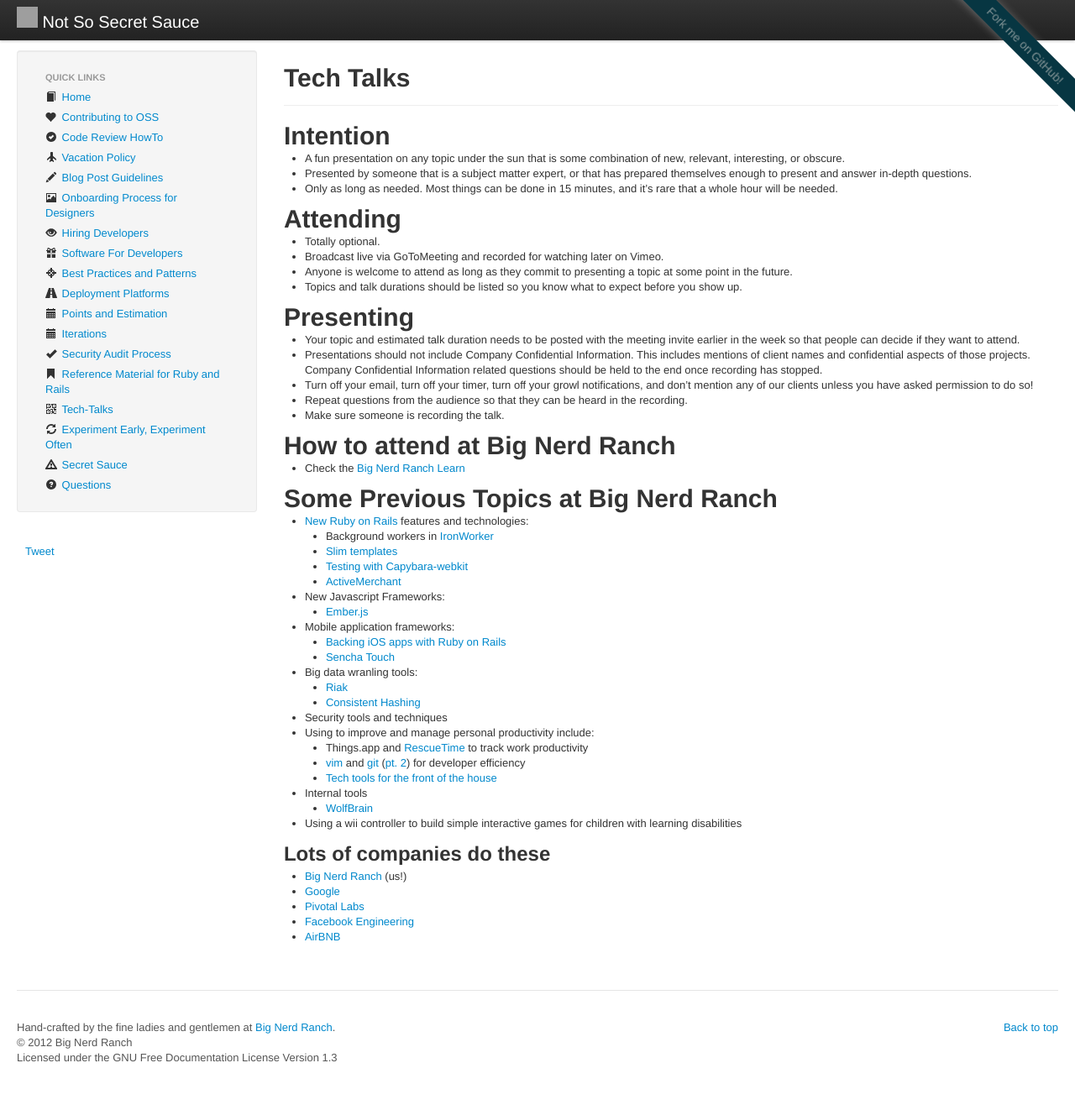
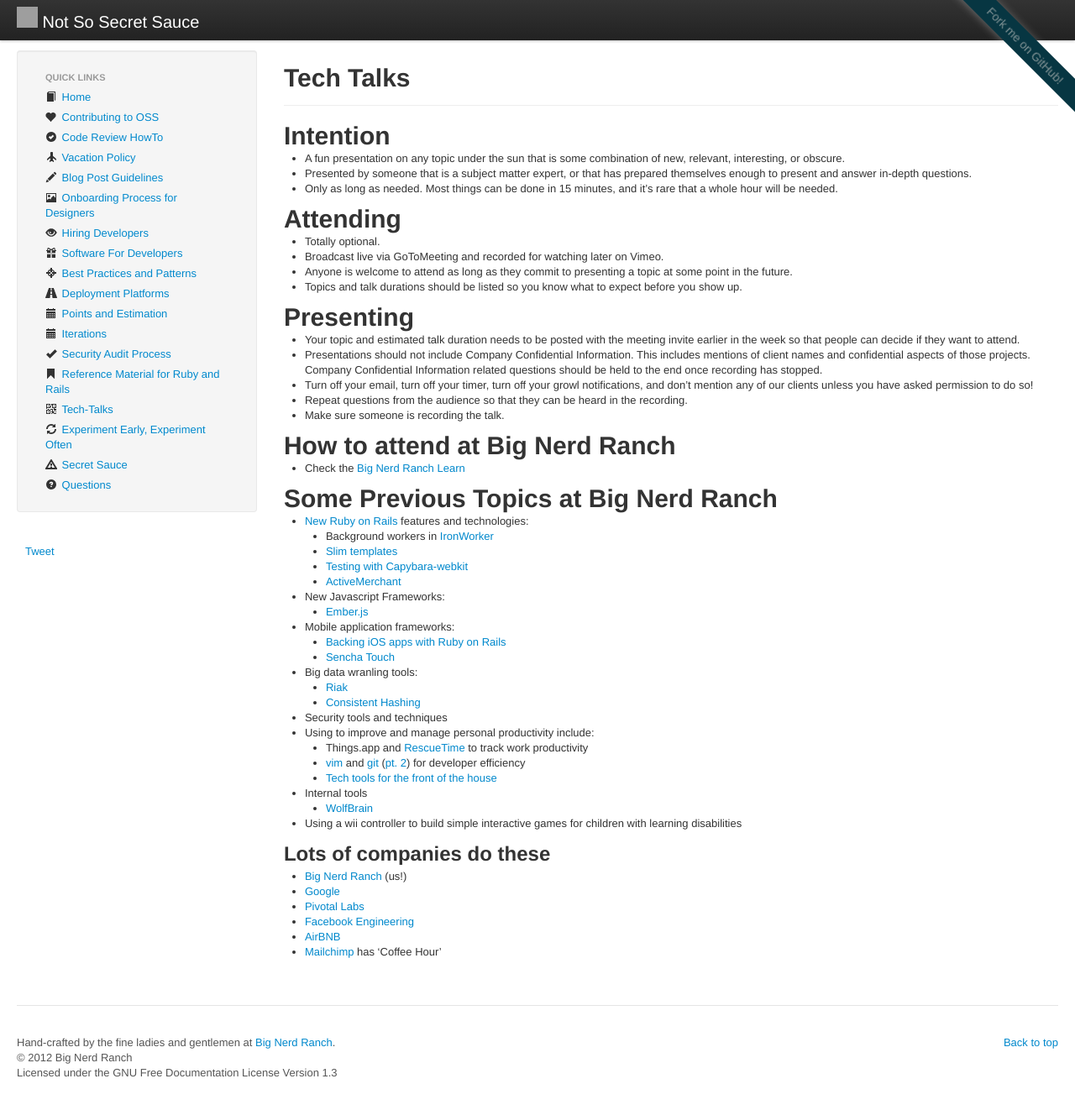
Before and after one commit to daveworth/not-so-secret-sauce, a Jekyll site: the page built from topics/tech-talks.md, in a window 1280 px wide and 1323 px high. Shown: the whole window at 84% size. Built offline with Jekyll 4.4.1, drawn with Linux system fonts in a browser that asks for light colours; nearby versions of some CDN libraries; comment, search, counter and statistics services are not loaded; grey boxes are pictures that could not be loaded.

Commit message:
Update tech-talks.md

```diff
--- a/topics/tech-talks.md
+++ b/topics/tech-talks.md
@@ -74,3 +74,4 @@
 * [Pivotal Labs](http://pivotallabs.com/talks)
 * [Facebook Engineering](https://www.facebook.com/Engineering/app_260691170608423)
 * [AirBNB](https://www.airbnb.com/techtalks)
+* [Mailchimp](http://mailchimp.com/about/coffee-hour/) has 'Coffee Hour'
```
